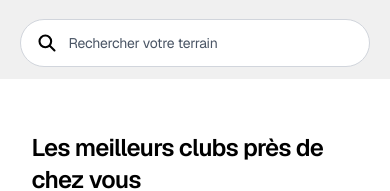
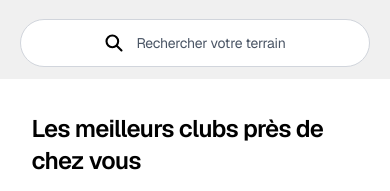
Before and after one commit to mathisenault-pixel/padup, a Next.js app: page /player/accueil in a window 390 px wide. Shown: the top 191 px of the page. Built offline with nearby package versions, Linux system fonts and the light colour scheme; no server answers; the database is empty.

Commit message:
update: relance du projet

```diff
--- a/app/player/(authenticated)/accueil/page.tsx
+++ b/app/player/(authenticated)/accueil/page.tsx
@@ -216,7 +216,7 @@ export default function AccueilPage() {
   return (
     <div className="overflow-x-hidden">
       {/* Clubs - header accueil = logo + onglets + barre de recherche ; puis 1.5cm + 2.8cm ou 2.8cm */}
-      <section className="pt-[3.5cm] md:pt-[calc(8.5rem+2.8cm)] pb-0 px-[calc(1.5rem+0.2cm)] md:px-6 bg-white">
+      <section className="pt-[3cm] md:pt-[calc(8.5rem+2.8cm)] pb-0 px-[calc(1.5rem+0.2cm)] md:px-6 bg-white">
         <div className="container mx-auto max-w-7xl">
           {/* Header */}
           <div className="mb-8">
--- a/app/player/(authenticated)/components/AccueilSearchBar.tsx
+++ b/app/player/(authenticated)/components/AccueilSearchBar.tsx
@@ -50,12 +50,12 @@ export default function AccueilSearchBar({ compact = false }: { compact?: boolea
             type="button"
             onClick={() => router.push('/player/clubs')}
             data-testid="home-search-mobile"
-            className="w-full flex items-center gap-3 rounded-full border border-gray-300 bg-white px-4 py-3 font-sans text-left min-h-[2.75rem]"
+            className="w-full flex items-center justify-center gap-3 rounded-full border border-gray-300 bg-white px-4 py-3 font-sans min-h-[2.75rem]"
           >
             <svg className="w-5 h-5 text-black flex-shrink-0" fill="none" stroke="currentColor" viewBox="0 0 24 24" strokeWidth="2.5">
               <path strokeLinecap="round" strokeLinejoin="round" d="M21 21l-6-6m2-5a7 7 0 11-14 0 7 7 0 0114 0z" />
             </svg>
-            <span className="flex-1 text-[14px] font-normal text-gray-600">
+            <span className="text-[14px] font-normal text-gray-600">
               {t('accueil.searchMobilePlaceholder')}
             </span>
           </button>
```
